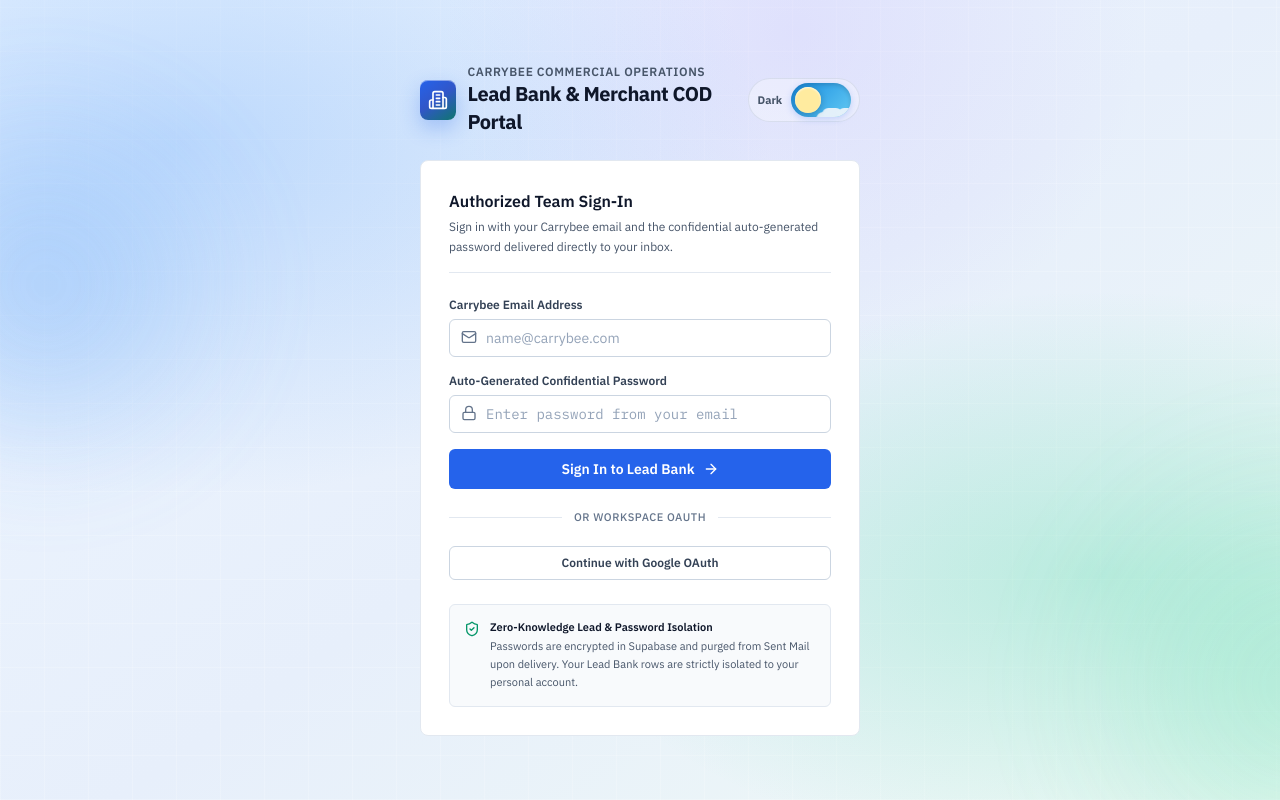
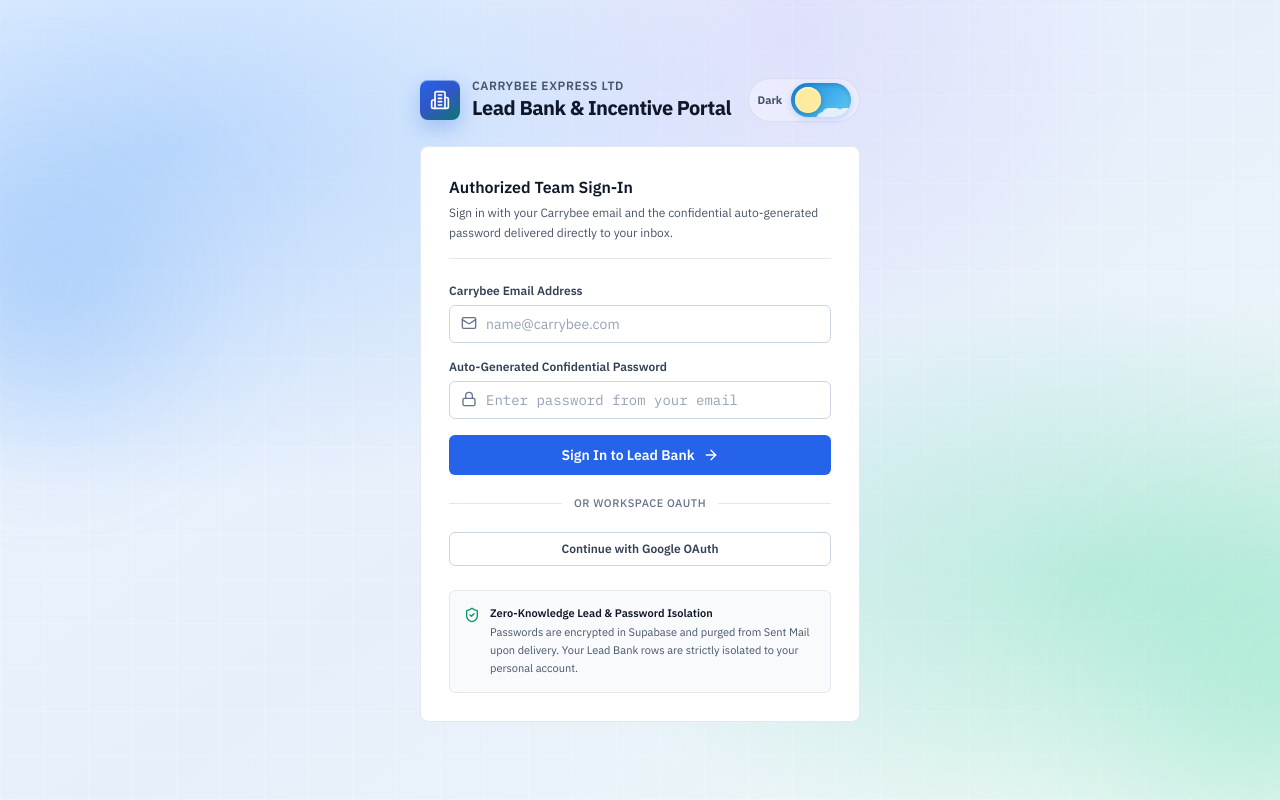
Before and after one commit to nuruzzamannahid57-cyber/carrybee-lead-bank, a Next.js app: page / in a window 1280 px wide. Built offline with nearby package versions, Linux system fonts and the light colour scheme; no server answers.

Commit message:
Update LoginView.tsx

```diff
--- a/src/components/LoginView.tsx
+++ b/src/components/LoginView.tsx
@@ -72,10 +72,10 @@ export default function LoginView({ onLoginSuccess }: LoginViewProps) {
           </div>
             <div>
               <p className="text-xs font-semibold uppercase tracking-wider text-[#475569]">
-                Carrybee Commercial Operations
+                Carrybee Express LTD
               </p>
               <h1 className="text-xl font-bold tracking-tight text-[#0F172A]">
-                Lead Bank &amp; Merchant COD Portal
+                Lead Bank &amp; Incentive Portal
               </h1>
             </div>
           </div>
```
